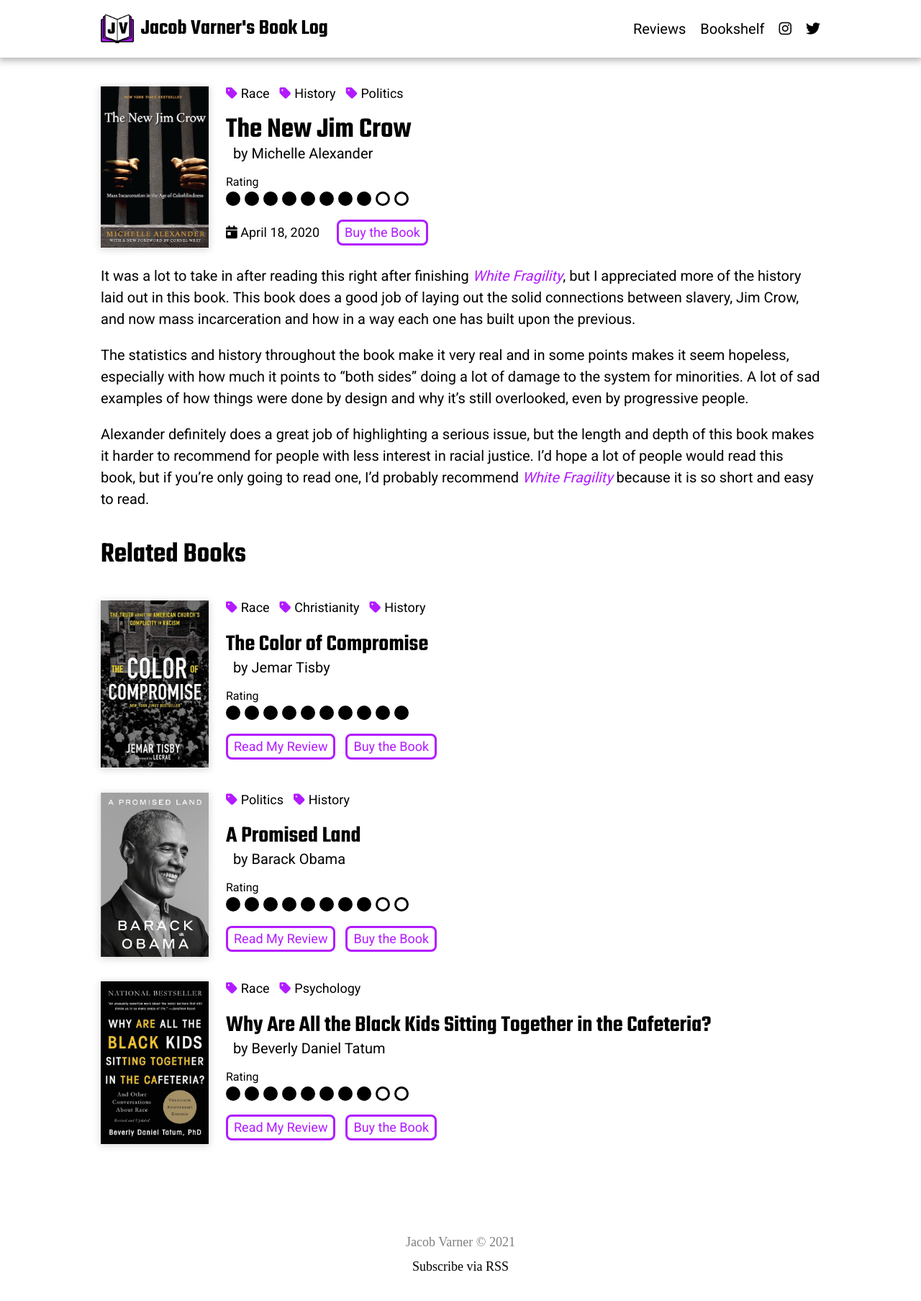
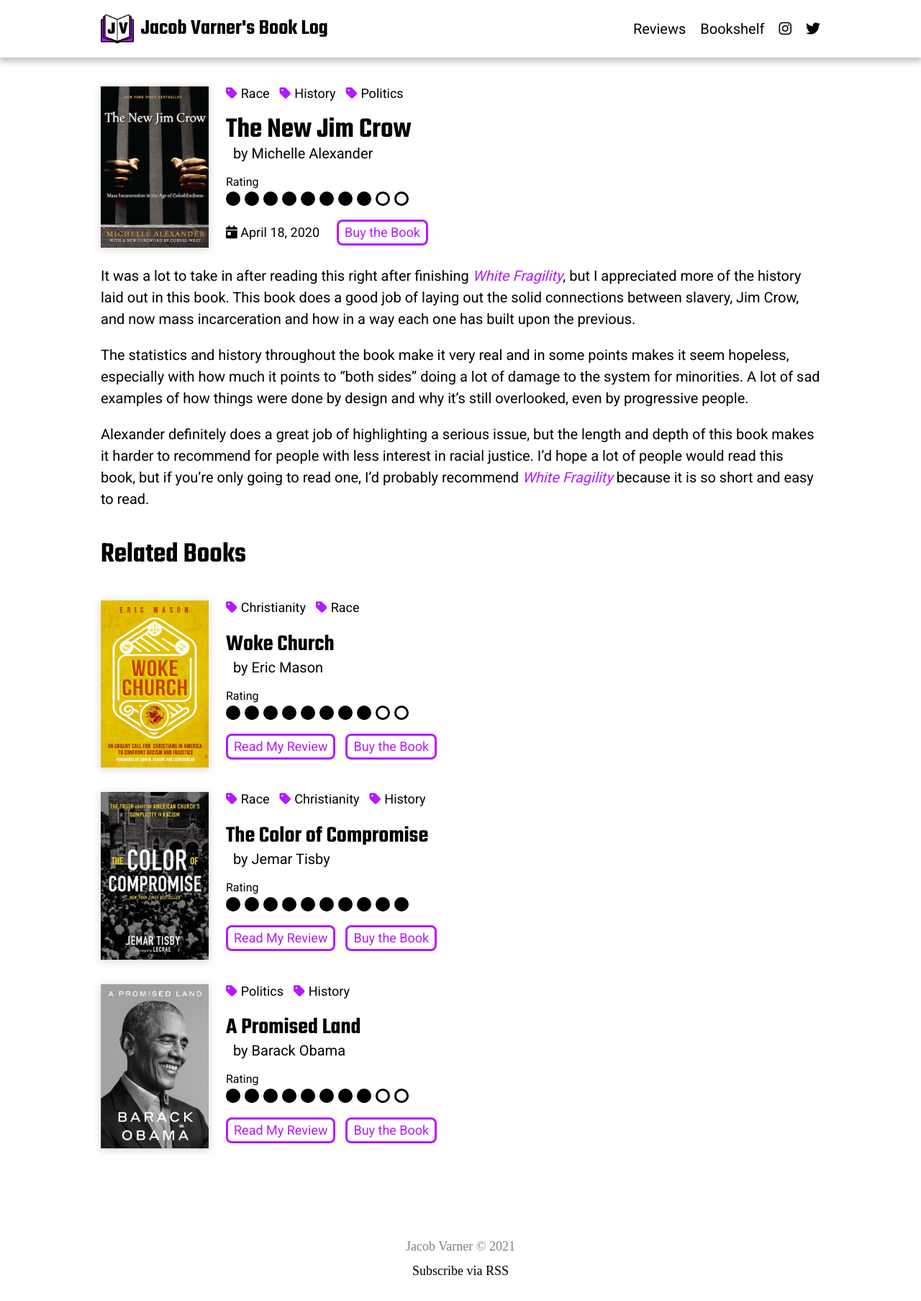
Before and after one commit to jacobvarner/books-jacobvarner, a Jekyll site: the page built from _posts/2020-4-18-the-new-jim-crow.md, in a window 1280 px wide. Shown: the whole page at 72% size. Built offline with Jekyll 4.4.1, drawn with Linux system fonts in a browser that asks for light colours; nearby versions of some CDN libraries; some of the changed lines change nothing that is shown.

Commit message:
Added image styling and review for "Woke Church"

```diff
--- /dev/null
+++ b/_posts/2021-4-8-woke-church.md
@@ -0,0 +1,27 @@
+---
+layout: post
+title: Woke Church
+cover: /images/covers/woke-church.jpg
+tags: [Christianity, Race]
+author: [Eric Mason]
+affiliate-link: https://www.amazon.com/Woke-Church-Christians-Confront-Injustice/dp/0802416985
+rating: 8
+---
+
+I went into this book with low expectations because I'm not a big fan of just labeling racial and social justice as "woke" mainly because of how much the word has been taken over in a mocking manner from one side of the political aisle. However, very early on in the book, the author does a good job of defining what the word is intended to mean and with that at least made me get over the choice of the term in the title and agree ultimately with what his ideal was.
+
+After reassuring me early on in the book, despite the title, the author starts off very strong with a great commentary on what the Church should be and what it should stand for in relation to racial and social justice. Unlike all of the other books on race I've read in the past and even more than the other book on Christian racism, this book ties everything into the Bible. At times, it felt like I was reading a Bible study or book on theology more than I was reading a book on race.
+
+Because of that, I think this is a great book for other Christians to start with, especially if they insist on starting every discussion into a topic as important as racism and race in America with the Bible.
+
+{% include ad-article.html %}
+
+I appreciate that the author mentions all he's learned in striving for multicultural churches and his desire to seek out situations where he can help in neighborhoods, schools, and other vital areas that the Church does not assist nearly enough. This book focuses a lot on what the Church should have already been doing based simply on the teachings of Jesus instead of needing a new call to start paying attention to racism and the many harms that stem from it.
+
+This book gets dives into a lot of detail in most chapters, and because of that, it's hard for me to remember all the high points and adequately summarize the book. However, within the first few pages, the author provides an excellent diagram that summarizes the different types of "woke" that are found in our world and how the Church needs to be in the middle of all three in order to be most effective.
+
+![Woke Church venn diagram]({{ "/images/woke-church-diagram.jpg" | relative_url }})
+
+Because of the level of detail and Biblical information provided in this book, it's probably one that I should have read slower. But with the stack of books on my shelf and in my wish list continuing to grow, I find it hard to take my time and slowly read books like this in the way they deserve. I will certainly be going back to this book to double-check Biblical references and re-read whole chapters when I feel they are applicable to current events.
+
+Much of the main points are made before the last few chapters, so it had a sort of slow ending in my eyes. Between that and my desire for a little more history to be conveyed, those are about my only minor complaints about the book as a whole. I still highly recommend other Christians take a few days to read this short but information-packed book.
--- a/styles/main.sass
+++ b/styles/main.sass
@@ -430,6 +430,15 @@
       color: $purple
       text-decoration: none
 
+    img
+      display: block
+      margin: 20px auto
+      max-width: 900px
+
+      @media only screen and (max-width: 940px)
+        width: calc(100% - 20px)
+        margin: 20px 10px
+
   div.more-reading
     position: relative
     max-width: 1000px
```
Also changed, not shown: images/covers/woke-church.jpg (added), 1 other file.
